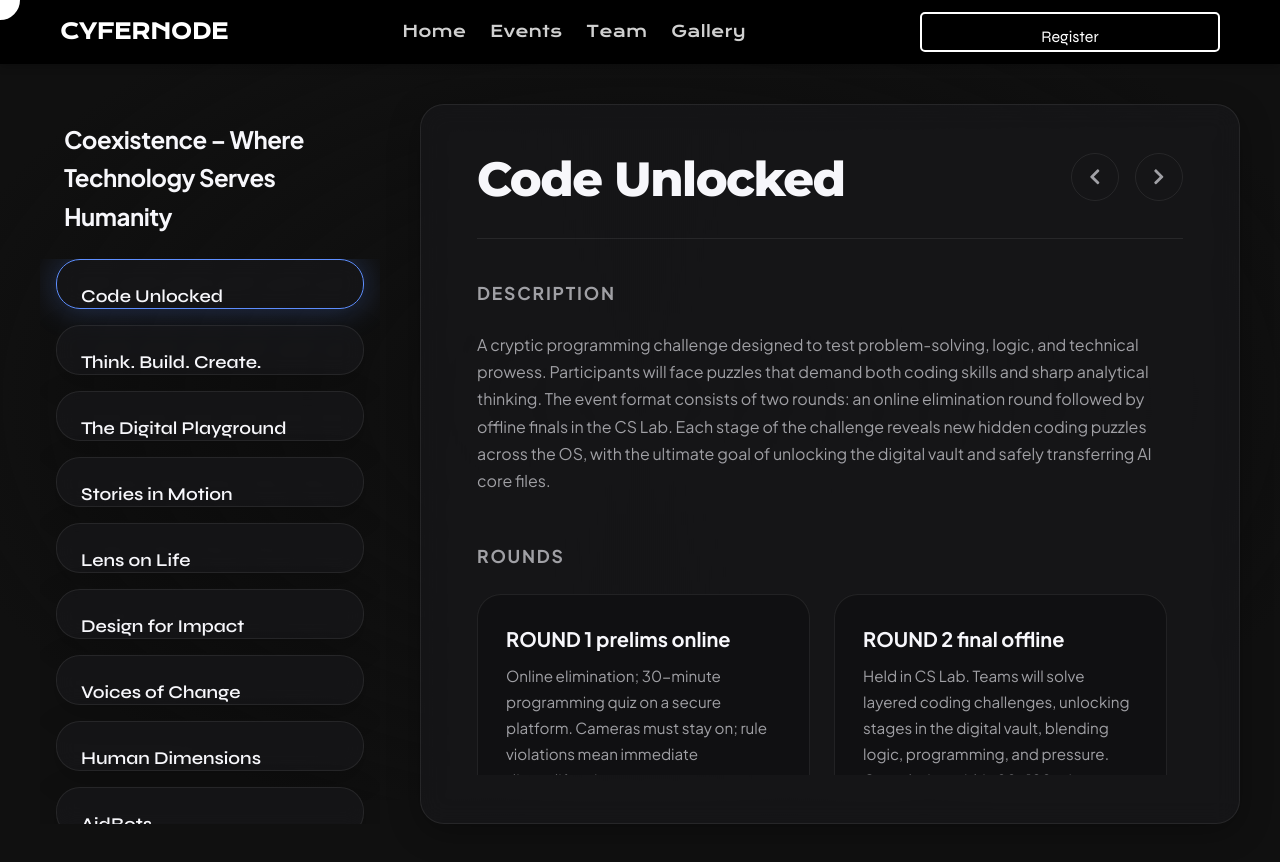
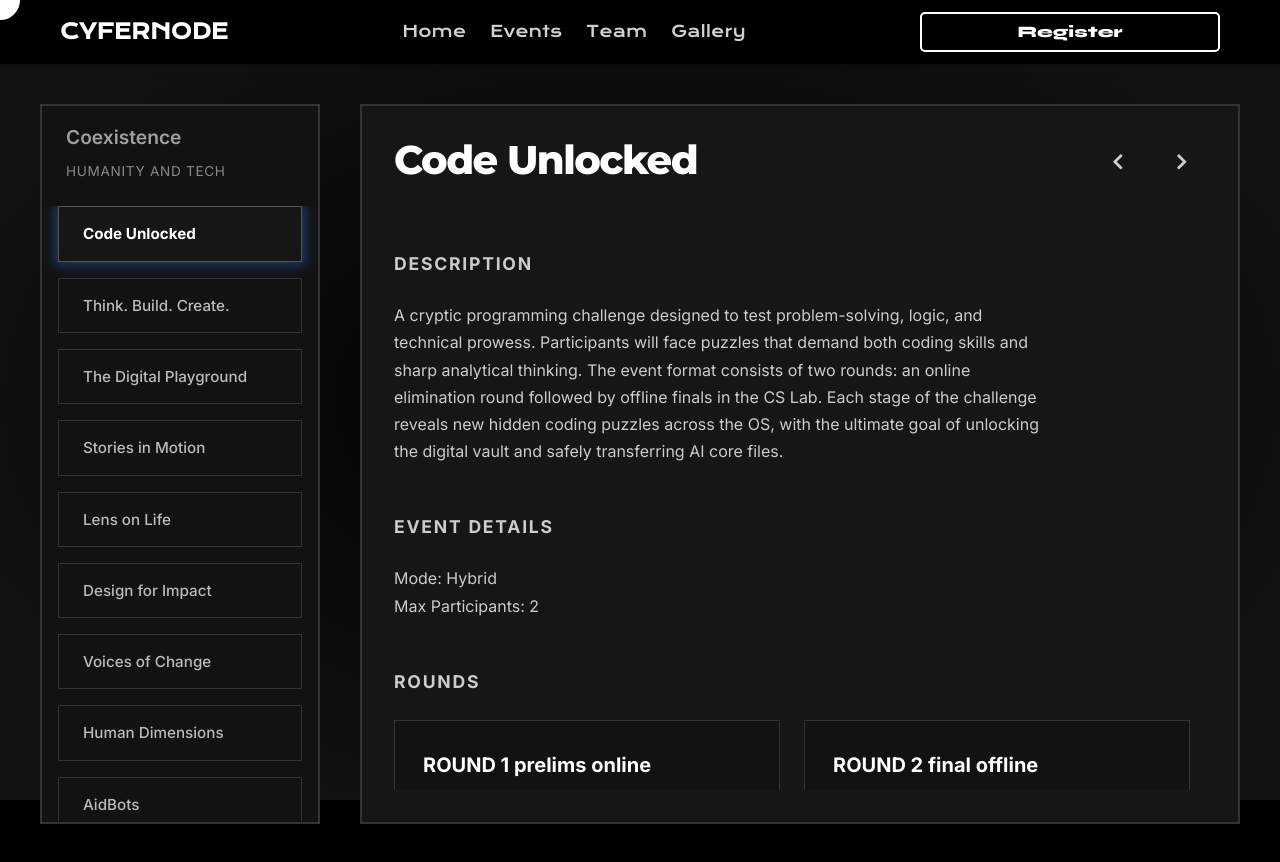
Before and after one commit to CyferNauts/cyf4, a React (Create React App) app: page / in a window 1280 px wide. Both pictures are taken after a click on the link "Events". Built offline with nearby package versions, Linux system fonts and the light colour scheme; the HTML template or start-up script is replaced by a standard one.

Commit message:
nice one

```diff
--- a/src/components/EventLineUp.css
+++ b/src/components/EventLineUp.css
@@ -12,7 +12,7 @@
 }
 
 .event-line-up.dark-background {
-  background-color: #111111;
+  background-color: #000000;
 }
 
 .event-line-up h2 {
--- a/src/components/Events/Events.css
+++ b/src/components/Events/Events.css
@@ -1,24 +1,28 @@
 /* --- START OF FILE Events.css --- */
 
 @import url('https://fonts.googleapis.com/css2?family=Plus+Jakarta+Sans:wght@400;500;600;700;800&display=swap');
+@import url('https://fonts.googleapis.com/css2?family=Syne:wght@400;500;600;700;800&display=swap');
+@import url('https://fonts.googleapis.com/css2?family=Inter:wght@400;500;600;700&display=swap');
 
 :root {
   /* Color Palette */
-  --bg-primary: #101010;
-  --bg-secondary: #161618;
-  --accent-primary: #5E8FFF;
-  --accent-glow: rgba(94, 143, 255, 0.3);
-  --text-primary: #F7F7FB;
-  --text-secondary: #A0A0A5;
-  --glass-bg: rgba(26, 26, 30, 0.5); /* Semi-transparent charcoal */
-  --glass-border: rgba(255, 255, 255, 0.08);
+  --bg-primary: #121212;
+  --bg-secondary: #161616;
+  --bg-sidebar: #121212;
+  --bg-panel: #161616;
+  --accent-primary: #3a82f7;
+  --accent-glow: rgba(58, 130, 247, 0.4);
+  --text-primary: #ffffff;
+  --text-secondary: #cccccc;
+  --text-muted: #888888;
+  --border-color: #333333;
+  --border-light: #555555;
 
   /* Typography */
-  --font-family: 'Plus Jakarta Sans', sans-serif;
+  --font-family: 'Inter', sans-serif;
 
-  /* Sizing & Radius */
-  --radius: 24px; /* Larger, softer radius */
-  --sidebar-width: 340px;
+  /* Sizing */
+  --sidebar-width: 280px;
 }
 
 /* Base Styles & Background Effects */
@@ -30,7 +34,7 @@
 
 body {
   font-family: var(--font-family);
-  background-color: var(--bg-primary);
+  background-color: #000000;
   color: var(--text-primary);
   overflow: auto; /* Allow body scroll */
   -webkit-font-smoothing: antialiased;
@@ -103,9 +107,14 @@ body {
 
 /* Sidebar (Desktop) */
 .sidebar-desktop {
-  width: var(--sidebar-width);
+  width: 280px;
   height: 100%;
   flex-shrink: 0;
+  background: var(--bg-sidebar);
+  border: 2px solid var(--border-color);
+  overflow: visible;
+  display: flex;
+  flex-direction: column;
 }
 
 .sidebar-nav {
@@ -119,10 +128,22 @@ body {
 }
 
 .fest-title {
-  font-size: 1.5rem;
-  font-weight: 700;
-  color: var(--text-primary);
-  letter-spacing: -0.5px;
+  font-family: 'Inter', sans-serif;
+  font-size: 1.2rem;
+  font-weight: 600;
+  color: #a0a0a0;
+  letter-spacing: 0;
+  margin-bottom: 0.5rem;
+}
+
+.fest-theme {
+  font-family: 'Inter', sans-serif;
+  font-size: 0.85rem;
+  font-weight: 400;
+  color: #888;
+  letter-spacing: 0.05em;
+  margin-top: 0.25rem;
+  text-transform: uppercase;
 }
 
 .sidebar-nav ul {
@@ -139,72 +160,65 @@ body {
 
 /* Event Card (Sidebar) */
 .event-card {
-  padding: 1.5rem;
-  background-color: var(--glass-bg);
-  border: 1px solid var(--glass-border);
-  border-radius: var(--radius);
+  padding: 1rem 1.5rem;
+  background: transparent;
+  border: 1px solid var(--border-color);
   cursor: pointer;
-  backdrop-filter: blur(10px);
-  box-shadow: 0 8px 32px 0 rgba(0, 0, 0, 0.2);
-  transition: transform 0.3s ease, box-shadow 0.3s ease, border-color 0.3s ease;
+  transition: all 0.3s ease;
   position: relative;
-  overflow: hidden;
-}
-.event-card::before {
-  content: '';
-  position: absolute;
-  top: 0;
-  left: 0;
-  width: 100%;
-  height: 100%;
-  background: radial-gradient(80% 80% at top left, rgba(255, 255, 255, .1), transparent);
-  opacity: 0;
-  transition: opacity 0.3s ease;
+  overflow: visible;
+  word-wrap: normal;
+  display: flex;
+  align-items: center;
 }
 
-.event-card:hover::before {
-  opacity: 1;
+.event-card:hover {
+  background: #1f1f1f;
+  color: var(--text-primary);
+  border-color: var(--border-light);
 }
 
 .event-card.active {
-  border-color: var(--accent-primary);
-  box-shadow: 0 0 32px var(--accent-glow);
+  background: var(--bg-panel);
+  color: var(--text-primary);
+  border-color: var(--border-light);
+  box-shadow: 0 0 12px 3px var(--accent-glow);
+  font-weight: 700;
 }
 
 .event-card-title {
-  font-size: 1.125rem;
-  font-weight: 600;
+  font-family: 'Inter', sans-serif;
+  font-size: 0.95rem;
+  font-weight: 500;
   line-height: 1.4;
-  color: var(--text-primary);
-  margin-bottom: 0.75rem;
-  display: block;
+  color: #bbb;
+  margin: 0;
+  flex-grow: 1;
+  text-align: left;
+  user-select: none;
+  transition: color 0.3s ease;
+}
+
+.event-card.active .event-card-title {
+  color: #ffffff;
+  font-weight: 700;
 }
 
 .event-card-tags {
-  display: flex;
-  gap: 0.5rem;
+  display: none;
 }
 
 .tag-pill {
-  font-size: 0.75rem;
-  font-weight: 500;
-  padding: 5px 12px;
-  border-radius: 20px;
-  background-color: rgba(255, 255, 255, 0.05);
-  color: var(--text-secondary);
+  display: none;
 }
 
 /* Detail Panel */
 .detail-panel {
   flex-grow: 1;
-  border-radius: var(--radius);
-  overflow: hidden;
   position: relative;
-  background: var(--glass-bg);
-  border: 1px solid var(--glass-border);
-  backdrop-filter: blur(12px);
-  box-shadow: 0 8px 32px 0 rgba(0, 0, 0, 0.3);
-  padding: 3rem 3.5rem;
+  background: var(--bg-panel);
+  border: 2px solid var(--border-color);
+  padding: 2rem;
 }
 
 .detail-content-wrapper {
@@ -222,7 +236,7 @@ body {
 }
 
 .detail-title {
-  font-size: 3rem;
+  font-size: 2.5rem;
   font-weight: 800;
   color: var(--text-primary);
   line-height: 1.1;
@@ -257,7 +271,7 @@ body {
 }
 
 .detail-body {
-  padding-top: 2.5rem;
+  padding-top: 2rem;
   flex-grow: 1;
   overflow-y: auto;
   padding-right: 1rem;
@@ -300,10 +314,9 @@ body {
 }
 
 .info-card {
-  background: rgba(0,0,0,0.2);
+  background: var(--bg-primary);
   padding: 1.75rem;
-  border-radius: var(--radius);
-  border: 1px solid var(--glass-border);
+  border: 1px solid var(--border-color);
 }
 
 .info-card h4 {
@@ -317,25 +330,63 @@ body {
 }
 
 .criteria-grid {
-    grid-template-columns: repeat(auto-fit, minmax(200px, 1fr));
+  display: grid;
+  gap: 1.5rem;
+  grid-template-columns: repeat(2, 1fr); /* Mobile: 2 columns */
 }
+
 .criteria-card {
   display: flex;
   flex-direction: column;
-  gap: 1rem;
+  gap: 1.5rem;
   align-items: center;
   text-align: center;
+  background: linear-gradient(135deg, #121212 0%, #1a1a1a 100%);
+  border: 1px solid #222222;
+  padding: clamp(1.5rem, 4vw, 2rem) clamp(1rem, 3vw, 1.5rem);
+  box-shadow: 0 4px 8px rgba(0, 0, 0, 0.3);
+  transition: all 0.25s ease;
+  position: relative;
+  overflow: visible;
 }
+
+.criteria-card:hover {
+  transform: scale(1);
+  background: #181818;
+  border-color: #3a82f7;
+}
+
 .criteria-card span {
-  font-size: 0.9rem;
-  font-weight: 500;
-  text-transform: capitalize;
+  font-size: clamp(0.75rem, 2vw, 0.85rem);
+  font-weight: 700;
+  text-transform: uppercase;
+  letter-spacing: 0.1em;
+  color: #cccccc;
+  margin-bottom: 0.5rem;
 }
+
 .criteria-card strong {
-  font-size: 2.5rem;
-  font-weight: 800;
-  color: var(--accent-primary);
+  font-size: clamp(2rem, 6vw, 3rem);
+  font-weight: 900;
+  background: linear-gradient(135deg, #3a82f7 0%, #8b5cf6 100%);
+  -webkit-background-clip: text;
+  -webkit-text-fill-color: transparent;
+  background-clip: text;
   line-height: 1;
+}
+
+/* Tablet: 3 columns */
+@media (min-width: 768px) {
+  .criteria-grid {
+    grid-template-columns: repeat(3, 1fr);
+  }
+}
+
+/* Desktop: 4 columns */
+@media (min-width: 1200px) {
+  .criteria-grid {
+    grid-template-columns: repeat(4, 1fr);
+  }
 }
 
 
@@ -382,7 +433,7 @@ body {
     left: 0;
     width: 100%;
     height: 100%;
-    background: rgba(0, 0, 0, 0.5);
+    background: rgb(0, 0, 0);
     backdrop-filter: blur(8px);
     z-index: 1000;
   }
@@ -392,13 +443,13 @@ body {
     top: 0;
     left: 0;
     width: 85%;
-    max-width: var(--sidebar-width);
+    max-width: 280px;
     height: 100%;
-    background: var(--bg-secondary);
+    background: linear-gradient(180deg, #0f0f0f 0%, #1a1a1a 100%);
     padding: 1rem 0;
     display: flex;
     flex-direction: column;
-    box-shadow: 10px 0 40px rgba(0,0,0,0.5);
+    box-shadow: none;
   }
   .sidebar-close-btn {
     position: absolute;
@@ -421,3 +472,12 @@ body {
   }
   .detail-title { font-size: 2rem; letter-spacing: -1px; max-width: 100%; }
 }
+
+
+
+
+
+
+.detail-section{
+  overflow: visible;
+}
--- a/src/components/Events/Events.js
+++ b/src/components/Events/Events.js
@@ -53,6 +53,7 @@ const Events = () => {
     <nav className="sidebar-nav">
       <div className="sidebar-header">
         <h2 className="fest-title">{eventsData.festName}</h2>
+        <p className="fest-theme">{eventsData.theme}</p>
       </div>
       <ul>
         {events.map((event, index) => (
@@ -60,15 +61,11 @@ const Events = () => {
             key={event.eventName}
             className={`event-card ${activeIndex === index ? "active" : ""}`}
             onClick={() => handleEventClick(index)}
-            whileHover={{ scale: 1.03, y: -2 }}
-            transition={{ type: "spring", stiffness: 300, damping: 20 }}
+            whileHover={{ opacity: 0.95 }}
+            transition={{ duration: 0.2 }}
             layout
           >
             <span className="event-card-title">{event.eventName}</span>
-            <div className="event-card-tags">
-              {event.mode && <span className="tag-pill">{event.mode}</span>}
-              {event.participants?.max && <span className="tag-pill">Max {event.participants.max}</span>}
-            </div>
           </motion.li>
         ))}
       </ul>
@@ -145,6 +142,14 @@ const Events = () => {
                   </section>
                 )}
 
+                {(activeEvent.mode || activeEvent.participants?.max) && (
+                  <section className="detail-section">
+                    <h3>Event Details</h3>
+                    {activeEvent.mode && <p>Mode: {activeEvent.mode}</p>}
+                    {activeEvent.participants?.max && <p>Max Participants: {activeEvent.participants.max}</p>}
+                  </section>
+                )}
+
                 {activeEvent.rounds?.length > 0 && (
                   <section className="detail-section">
                     <h3>Rounds</h3>
--- a/src/components/Home/Home.css
+++ b/src/components/Home/Home.css
@@ -155,9 +155,9 @@
 
 .four{
   height: 100px;
-  background-color: rgb(255, 255, 255);
+  background-color: #ffffff;
 
-  color: rgb(0, 0, 0);
+  color: #000000;
   width: 250PX;
   border-radius: 0px;
   font-size: 5rem;
@@ -181,10 +181,7 @@
   display: flex;
   margin-left: 0.5rem;
   text-align: left;
-  /* background: linear-gradient(270deg, #6eecff, #616ce3, #3aaed8, #0077ff); */
-  background: linear-gradient(270deg, #0eb0f0, #2180fc, #3aaed8, #0077ff);
-  background-size: 800% 800%;
-  animation: gradientShift 12s ease infinite;
+  background: #04a3ff;
   width: 600px;
   border-radius: 0px;
   padding: 1rem;
@@ -224,7 +221,7 @@
   display: flex;
   align-items: center;
   margin: 0;
-  color: white;
+  color: rgb(255, 255, 255);
   text-align: left;
   border-right: solid 1PX #ffffff;
   padding: 0 1rem;
@@ -260,14 +257,26 @@
   transition: all 0.5s ease-in-out;
   z-index: 2;
   padding: 10px 20px 10px 20px;
-        font-weight: 780;
+  font-weight: 800;
   font-family: "Syne", sans-serif;
+  font-optical-sizing: auto;
+  font-style: normal;
+  display: flex;
+  align-items: center;
+  justify-content: center;
+  text-align: center;
 }
 
 .btn-txt {
   z-index: 500;
-  font-weight: 200;
-
+  font-weight: 800;
+  font-family: "Syne", sans-serif;
+  font-optical-sizing: auto;
+  font-style: normal;
+  display: flex;
+  align-items: center;
+  justify-content: center;
+  text-align: center;
 }
 
 .type1::after {
--- a/src/data/events.json
+++ b/src/data/events.json
@@ -1,5 +1,5 @@
 {
-  "festName": "Coexistence – Where Technology Serves Humanity",
+  "festName": "Coexistence",
   "theme": "Humanity and Tech",
   "events": [
     {
--- a/src/index.css
+++ b/src/index.css
@@ -15,7 +15,7 @@ body {
     sans-serif;
   -webkit-font-smoothing: antialiased;
   -moz-osx-font-smoothing: grayscale;
-  background: #0a0a0a;
+  background: #000000;
   color: #ffffff;
   min-height: 100vh;
   line-height: 1.6;
@@ -32,7 +32,7 @@ code {
 }
 
 ::-webkit-scrollbar-track {
-  background: #1a1a2e;
+  background: #000000;
 }
 
 ::-webkit-scrollbar-thumb {
```
Also changed, not shown: 2 other files (tests, documents, lock files or other folders).
